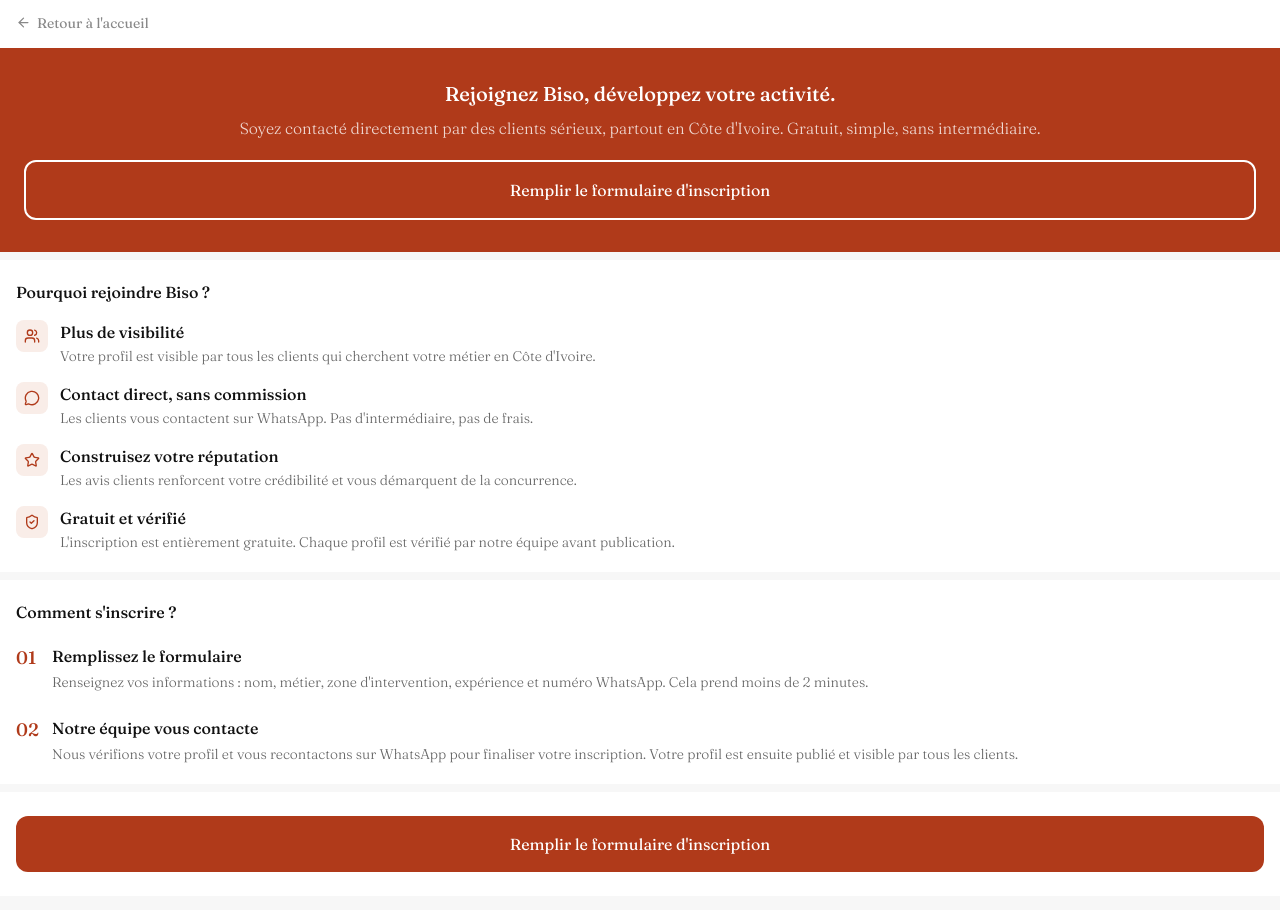
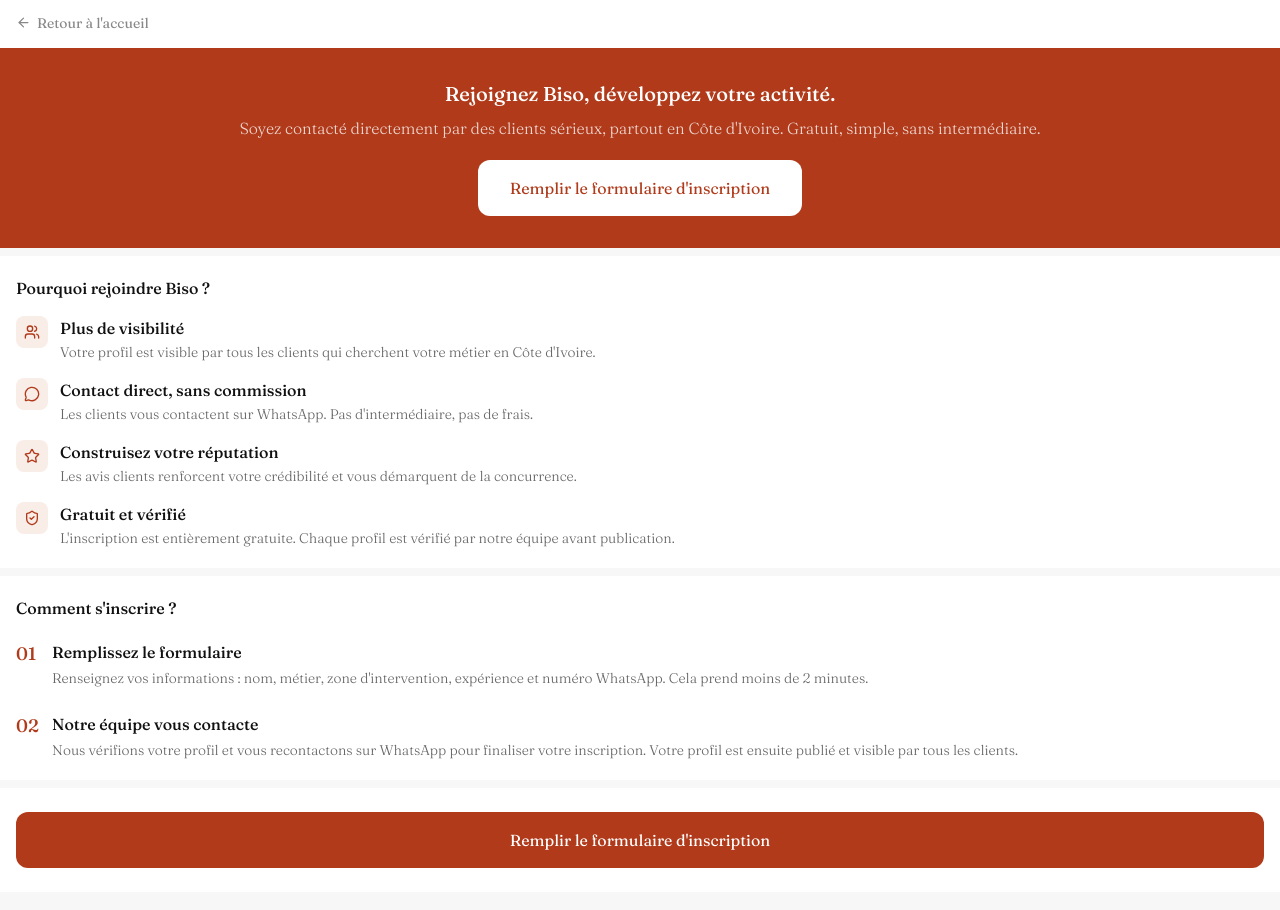
Before and after one commit to 1432boble/artisan-marketplace, a Next.js app: page /artisan in a window 1280 px wide. Shown: the top 910 px of the page. Built offline with nearby package versions, Linux system fonts and the light colour scheme.

Commit message:
fix: hero CTA button on /artisan — white bg, terracotta text, auto width, px-8

```diff
--- a/app/artisan/page.tsx
+++ b/app/artisan/page.tsx
@@ -61,7 +61,7 @@
         <a
           href="https://forms.gle/HrweW6rg45NZQvtEA"
           target="_blank"
-          className="mt-5 block w-full rounded-xl border-2 border-white bg-transparent py-4 text-center font-[400] text-white"
+          className="mt-5 inline-block rounded-xl bg-white px-8 py-4 text-center font-[400] text-brand"
         >
           Remplir le formulaire d'inscription
         </a>
```
